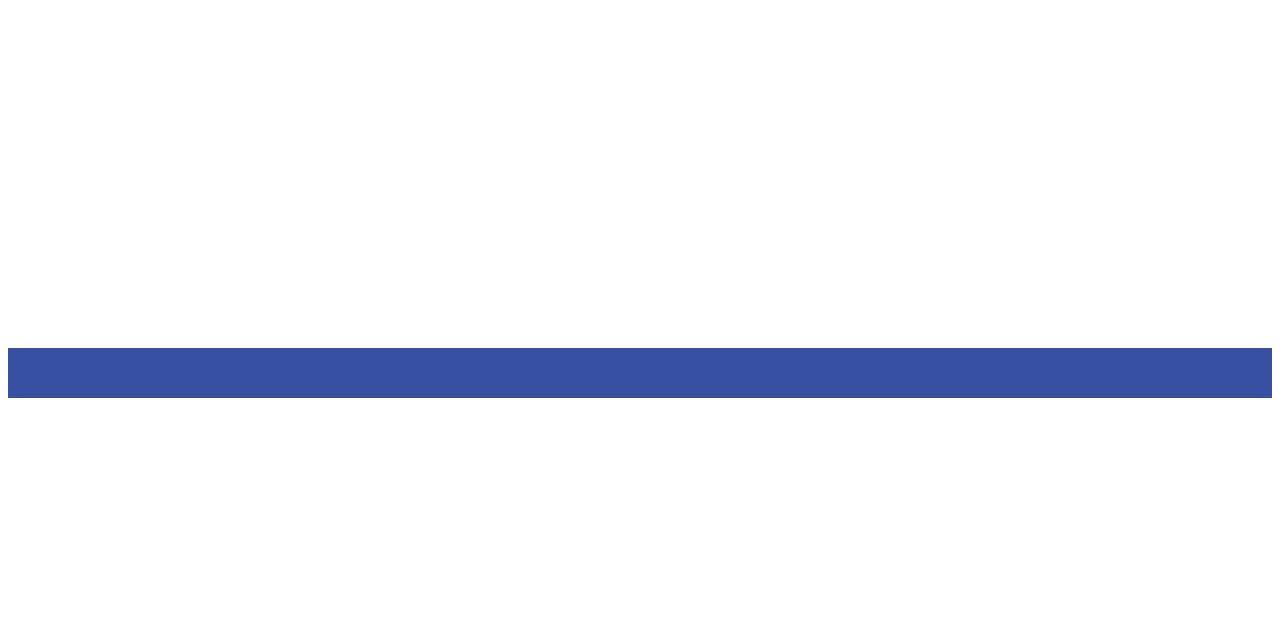
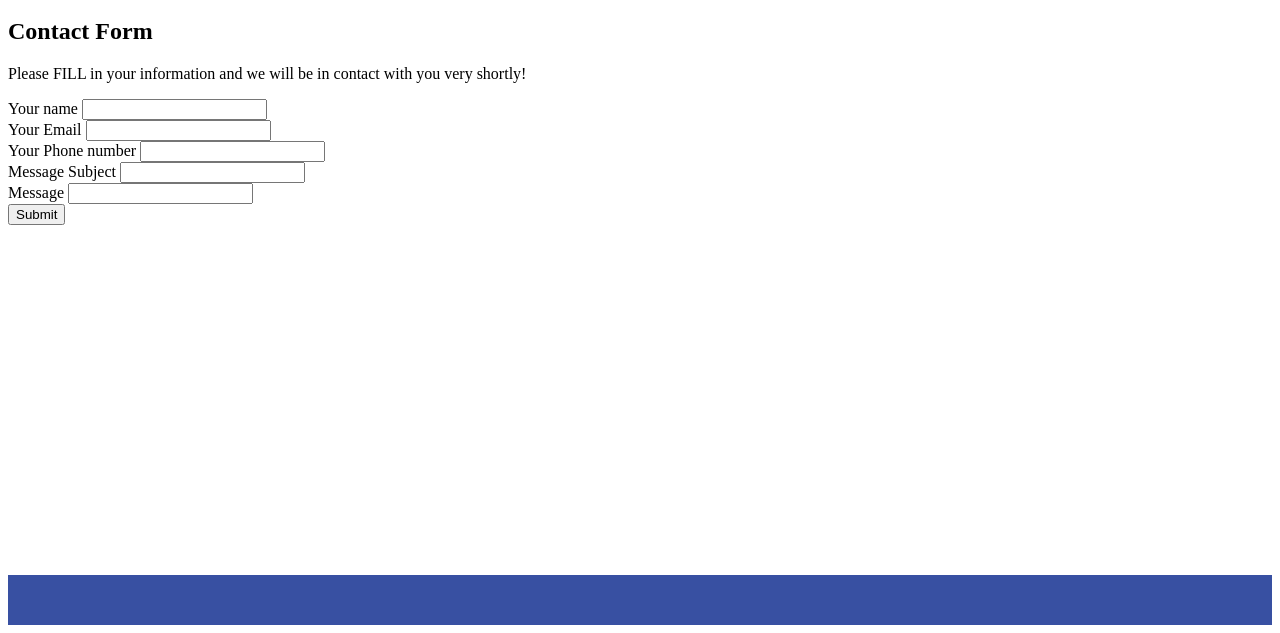
Before and after one commit to MeganNyhan/CI_PP1_MDRC, a plain HTML site: page contact.html in a window 1280 px wide. Shown: the part 1247-1880 px from the top of the page. Before the commit the page ends 1653 px from the top, so only its background shows below. Drawn offline with Linux system fonts and the light colour scheme.

Commit message:
Add Contact Form, and contact h2

```diff
--- a/contact.html
+++ b/contact.html
@@ -70,6 +70,23 @@
                 </div>
                 </section>
 
+                <h2 id="contact-form"> Contact Form </h2>
+                <p id="contact-form-p"> Please FILL in your information and we will be in contact with you very shortly!</p>
+                <form action="POST" >
+                    <label> Your name </label>
+                        <input type="text"> <br>
+                        <label> Your Email </label>
+                        <input type="email" required> <br>
+                        <label> Your Phone number </label>
+                        <input type="number" required> <br>
+                        <label> Message Subject </label>
+                        <input type="text" required> <br>
+                        <label> Message </label>
+                        <input type="text" required> <br>
+
+                        <input type="submit">
+                </form>
+
 
      </main>
             <div id="footer">
```
